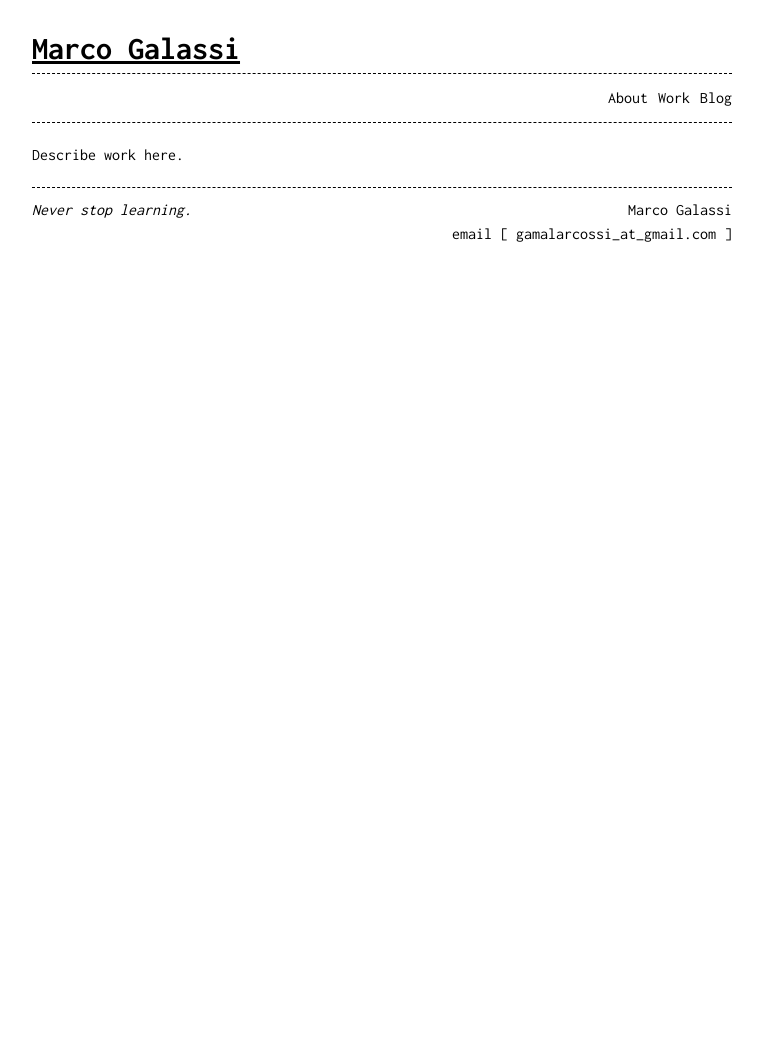
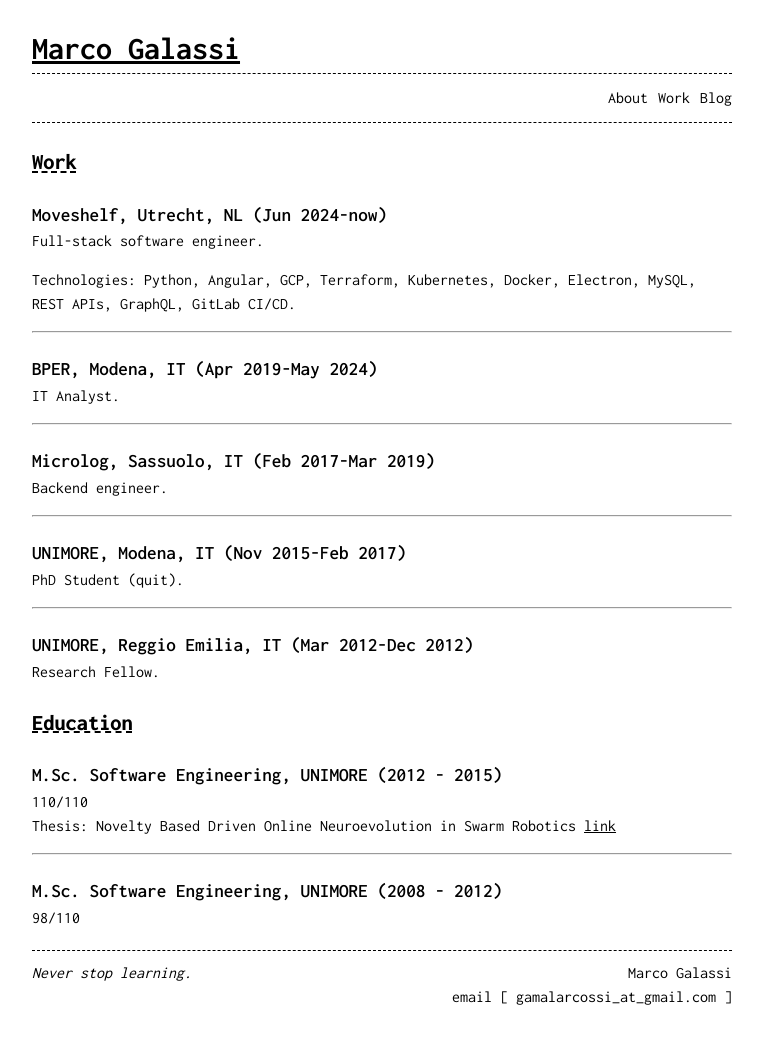
Before and after one commit to officer-rosmarino/officer-rosmarino.github.io, a Jekyll site: the page built from work.md, in a window 1280 px wide. Shown: the whole page, without its empty margins (258-1021 px from the left). Built offline with Jekyll 4.4.1, drawn with Linux system fonts in a browser that asks for light colours; before the commit the page ends 900 px from its top, so only the background shows below that.

```diff
--- a/work.md
+++ b/work.md
@@ -1,7 +1,51 @@
 ---
 layout: page
 title: Work
-permalink: /work/
+permalink: /work
 ---
 
-Describe work here.
+## Work
+
+
+### Moveshelf, Utrecht, NL (Jun 2024-now)
+
+Full-stack software engineer.
+
+Technologies: Python, Angular, GCP, Terraform, Kubernetes, Docker, Electron, MySQL, REST APIs, GraphQL, GitLab CI/CD.
+
+----------
+
+### BPER, Modena, IT (Apr 2019-May 2024)
+
+IT Analyst.
+
+----------
+
+### Microlog, Sassuolo, IT (Feb 2017-Mar 2019)
+
+Backend engineer.
+
+----------
+
+### UNIMORE, Modena, IT (Nov 2015-Feb 2017)
+
+PhD Student (quit).
+
+----------
+
+### UNIMORE, Reggio Emilia, IT (Mar 2012-Dec 2012)
+
+Research Fellow.
+
+## Education
+
+### M.Sc. Software Engineering, UNIMORE (2012 - 2015)
+
+110/110
+Thesis: Novelty Based Driven Online Neuroevolution in Swarm Robotics [link](https://goo.gl/eKlKGk)
+
+----------
+
+### M.Sc. Software Engineering, UNIMORE (2008 - 2012)
+
+98/110
```
Also changed, not shown: test.md (added, +16 -0 lines), 1 other file.
